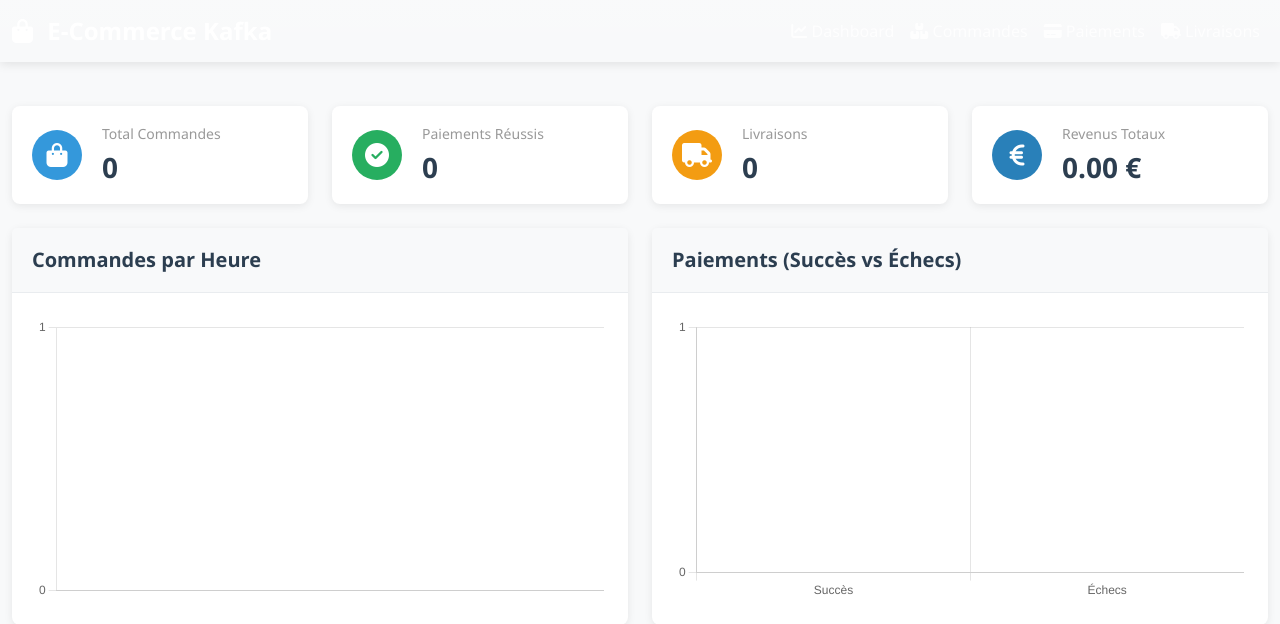
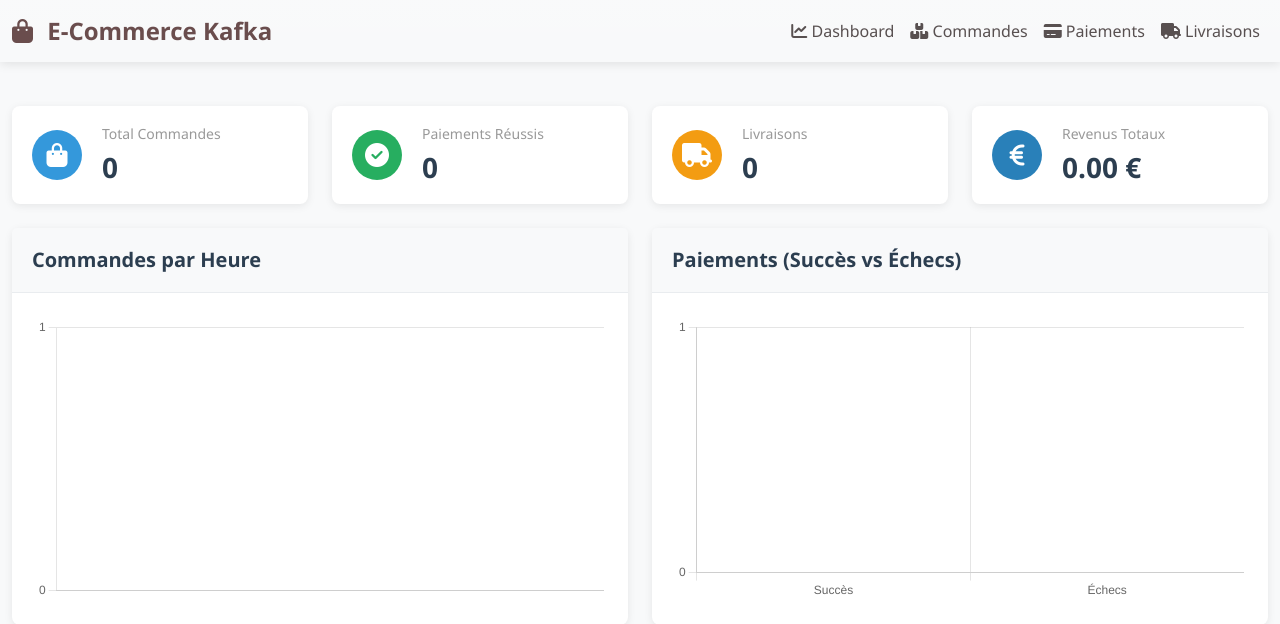
Before and after one commit to yannick-maya/Projet-Web-Kafka, a Flask app: page / in a window 1280 px wide. Shown: the top 624 px of the page. Run offline with Flask 3, Linux system fonts and the light colour scheme; some libraries are stand-ins or nearby versions.

Commit message:
version final

```diff
--- a/app.py
+++ b/app.py
@@ -15,7 +15,7 @@ logger = logging.getLogger(__name__)
 app = Flask(__name__)
 app.config['SECRET_KEY'] = 'ecommerce-secret-key-2024'
 CORS(app)
-socketio = SocketIO(app, cors_allowed_origins="*", async_mode='eventlet')
+socketio = SocketIO(app, cors_allowed_origins="*", async_mode='threading')
 
 # Services Kafka
 producer_service = KafkaProducerService()
--- a/requirements.txt
+++ b/requirements.txt
@@ -1,8 +1,7 @@
 flask==3.0.0
 flask-socketio==5.3.5
 flask-cors==4.0.0
-kafka-python==2.0.2
+kafka-python-ng==2.2.3
 faker==22.0.0
 python-socketio==5.10.0
-eventlet==0.33.3
 python-engineio==4.8.0
--- a/static/css/style.css
+++ b/static/css/style.css
@@ -36,7 +36,7 @@ body {
 .navbar-brand {
     font-size: 1.5rem;
     font-weight: bold;
-    color: white !important;
+    color: rgb(106, 77, 77) !important;
 }
 
 .navbar-brand i {
@@ -44,12 +44,12 @@ body {
 }
 
 .nav-link {
-    color: rgba(255, 255, 255, 0.8) !important;
+    color: rgba(48, 38, 38, 0.8) !important;
     transition: var(--transition);
 }
 
 .nav-link:hover {
-    color: white !important;
+    color: rgb(203, 58, 58) !important;
     transform: translateY(-2px);
 }
 
```
